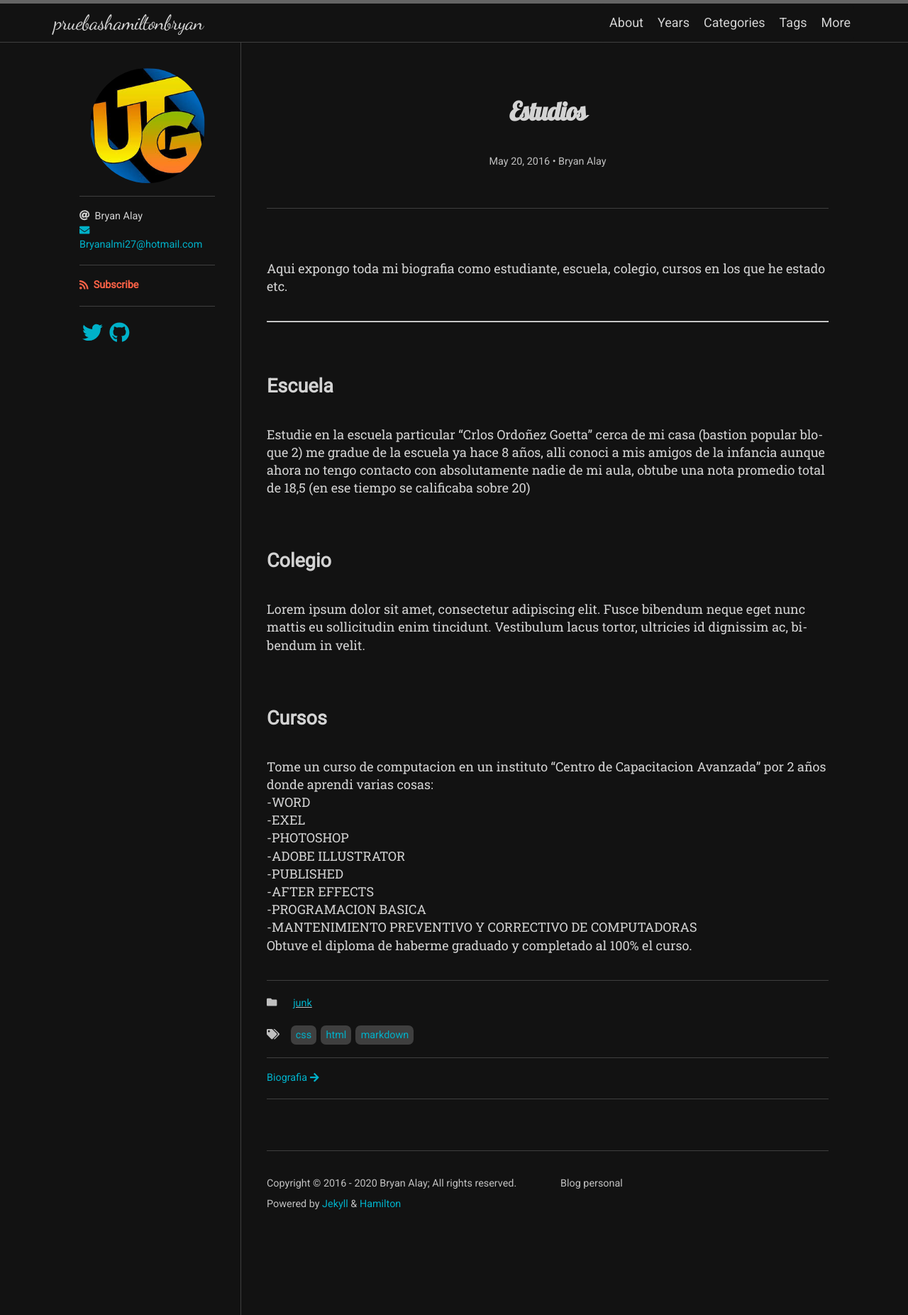
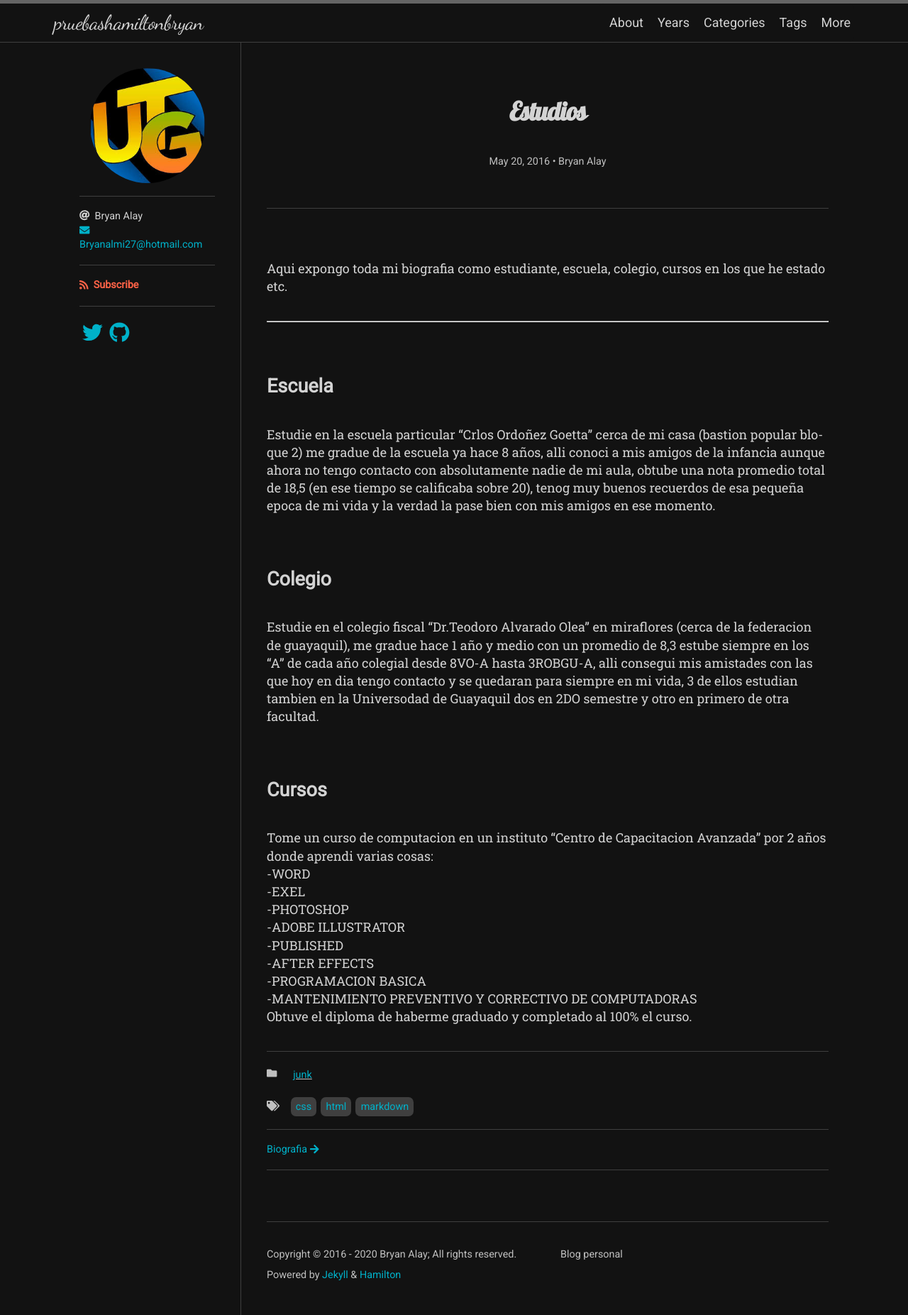
Before and after one commit to bryanalay/pruebashamiltonbryan, a Jekyll site: the page built from _posts/2016-05-20-this-post-demonstrates-post-content-styles.md, in a window 1280 px wide. Shown: the whole page at 71% size. Built offline with Jekyll 4.4.1, drawn with Linux system fonts in a browser that asks for light colours; nearby versions of some CDN libraries; some web fonts are replaced; comment, search, counter and statistics services are not loaded.

Commit message:
Update 2016-05-20-this-post-demonstrates-post-content-styles.md

```diff
--- a/_posts/2016-05-20-this-post-demonstrates-post-content-styles.md
+++ b/_posts/2016-05-20-this-post-demonstrates-post-content-styles.md
@@ -13,11 +13,11 @@ Aqui expongo toda mi biografia como estudiante, escuela, colegio, cursos en los
 ---
 
 ## Escuela
-Estudie en la escuela particular "Crlos Ordoñez Goetta" cerca de mi casa (bastion popular bloque 2) me gradue de la escuela ya hace 8 años, alli conoci a mis amigos de la infancia aunque ahora no tengo contacto con absolutamente nadie de mi aula, obtube una nota promedio total de 18,5 (en ese tiempo se calificaba sobre 20)
+Estudie en la escuela particular "Crlos Ordoñez Goetta" cerca de mi casa (bastion popular bloque 2) me gradue de la escuela ya hace 8 años, alli conoci a mis amigos de la infancia aunque ahora no tengo contacto con absolutamente nadie de mi aula, obtube una nota promedio total de 18,5 (en ese tiempo se calificaba sobre 20), tenog muy buenos recuerdos de esa pequeña epoca de mi vida y la verdad la pase bien con mis amigos en ese momento.
 
 ## Colegio
 
-Lorem ipsum dolor sit amet, consectetur adipiscing elit. Fusce bibendum neque eget nunc mattis eu sollicitudin enim tincidunt. Vestibulum lacus tortor, ultricies id dignissim ac, bibendum in velit.
+Estudie en el colegio fiscal "Dr.Teodoro Alvarado Olea" en miraflores (cerca de la federacion de guayaquil), me gradue hace 1 año y medio con un promedio de 8,3 estube siempre en los "A" de cada año colegial desde 8VO-A hasta 3ROBGU-A, alli consegui mis amistades con las que hoy en dia tengo contacto y se quedaran para siempre en mi vida, 3 de ellos estudian tambien en la Universodad de Guayaquil dos en 2DO semestre y otro en primero de otra facultad.
 
 ## Cursos
 
```
